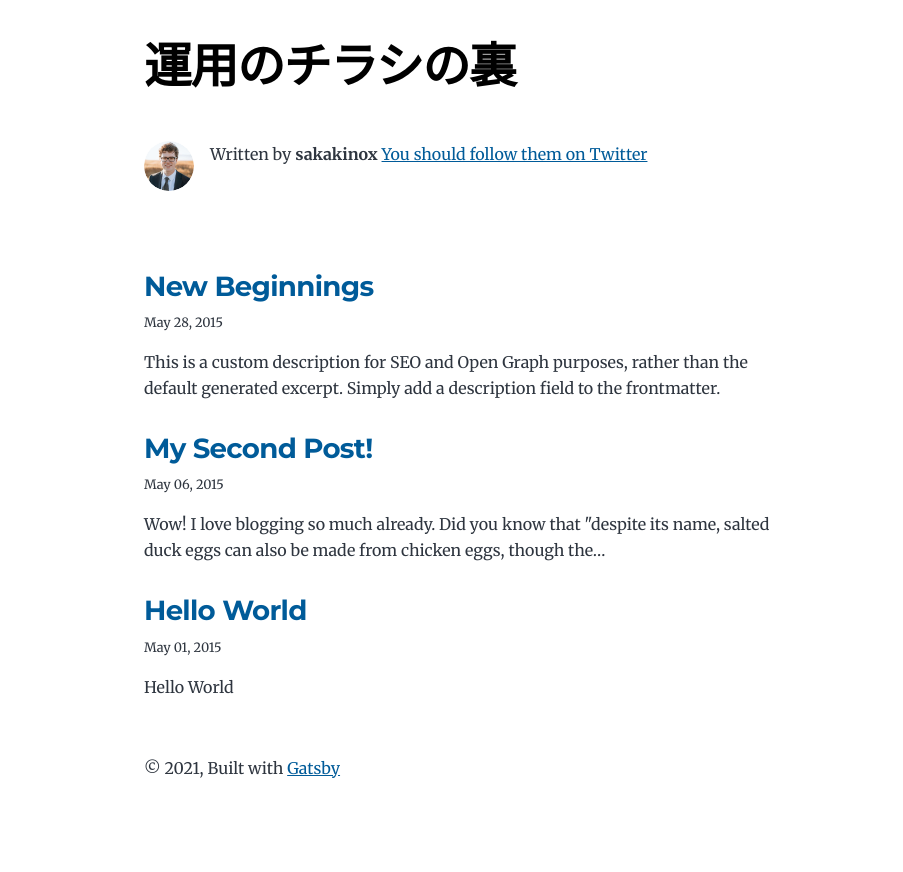
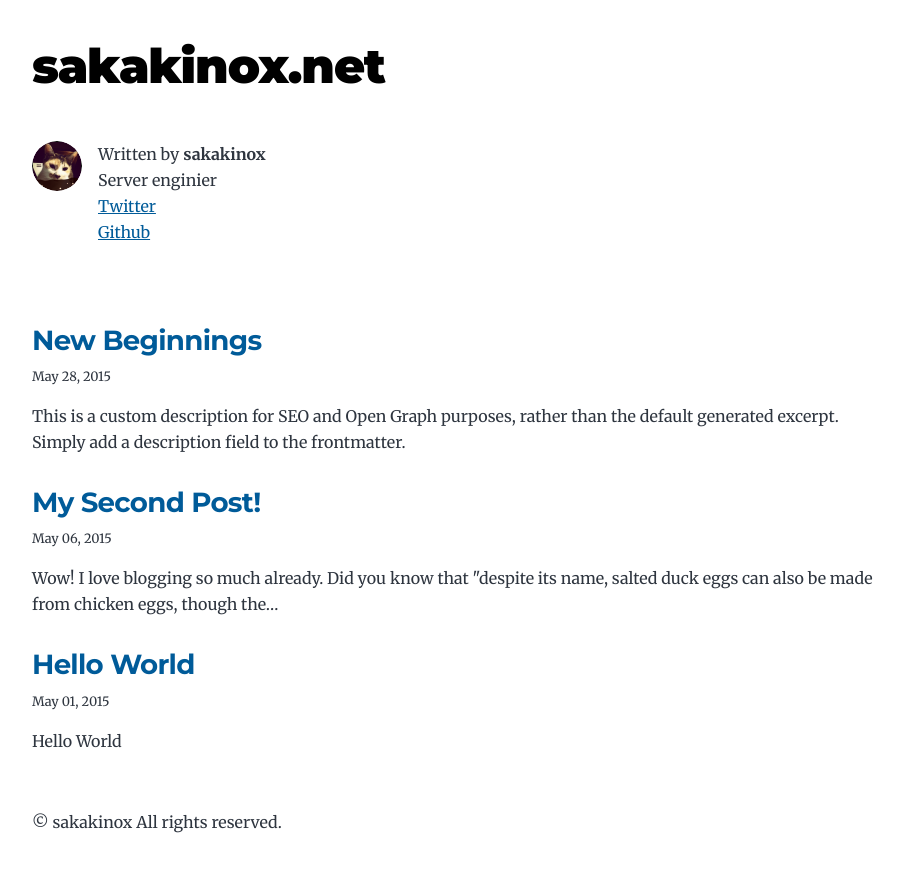
Before and after one commit to sakakinox/sakakinox_gatsby_blog, a Gatsby site: page / in a window 1280 px wide. Shown: the whole page, without its empty margins (180-1083 px from the left). Before the commit the page ends 844 px from the top, so only its background shows below. Built offline with nearby package versions, Linux system fonts and the light colour scheme; Gatsby itself is replaced by a stand-in of ours.

Commit message:
update settings

```diff
--- a/gatsby-config.js
+++ b/gatsby-config.js
@@ -1,13 +1,15 @@
 module.exports = {
   siteMetadata: {
-    title: `運用のチラシの裏`,
+    title: `sakakinox.net`,
     author: {
       name: `sakakinox`,
+      summary: `Server enginier`,
     },
     description: ``,
     siteUrl: `https://blog.sakakinox.net/`,
     social: {
       twitter: `sakakinox`,
+      github: `sakakinox`,
     },
   },
   plugins: [
@@ -59,8 +61,8 @@ module.exports = {
     {
       resolve: `gatsby-plugin-manifest`,
       options: {
-        name: `運用のチラシの裏`,
-        short_name: `運用のチラシの裏`,
+        name: `sakakinox.net`,
+        short_name: `sakakinox.net`,
         start_url: `/`,
         background_color: `#ffffff`,
         theme_color: `#663399`,
--- a/src/components/bio.js
+++ b/src/components/bio.js
@@ -12,7 +12,7 @@ import Image from "gatsby-image"
 const Bio = () => {
   const data = useStaticQuery(graphql`
     query BioQuery {
-      avatar: file(absolutePath: { regex: "/profile-pic.jpg/" }) {
+      avatar: file(absolutePath: { regex: "/Fax2lqiP_400x400.png/" }) {
         childImageSharp {
           fixed(width: 50, height: 50, quality: 95) {
             ...GatsbyImageSharpFixed
@@ -53,11 +53,11 @@ const Bio = () => {
       )}
       {author?.name && (
         <p>
-          Written by <strong>{author.name}</strong> {author?.summary || null}
-          {` `}
-          <a href={`https://twitter.com/${social?.twitter || ``}`}>
-            You should follow them on Twitter
-          </a>
+          Written by <strong>{author.name}</strong> <br />
+
+          {author?.summary || null}<br />
+          <a href={`https://twitter.com/${social?.twitter || ``}`}>Twitter</a><br />
+          <a href={`https://github.com/${social?.github || ``}`}>Github</a>
         </p>
       )}
     </div>
--- a/src/components/layout.js
+++ b/src/components/layout.js
@@ -25,9 +25,7 @@ const Layout = ({ location, title, children }) => {
       <header className="global-header">{header}</header>
       <main>{children}</main>
       <footer>
-        © {new Date().getFullYear()}, Built with
-        {` `}
-        <a href="https://www.gatsbyjs.com">Gatsby</a>
+        © sakakinox All rights reserved.
       </footer>
     </div>
   )
--- a/src/style.css
+++ b/src/style.css
@@ -11,7 +11,7 @@
   --maxWidth-3xl: 48rem;
   --maxWidth-4xl: 56rem;
   --maxWidth-full: "100%";
-  --maxWidth-wrapper: var(--maxWidth-2xl);
+  --maxWidth-wrapper: var(--maxWidth-4xl);
   --spacing-px: "1px";
   --spacing-0: 0;
   --spacing-1: 0.25rem;
```
Also changed, not shown: content/assets/Fax2lqiP_400x400.png (added), src/pages/about.js (added).
